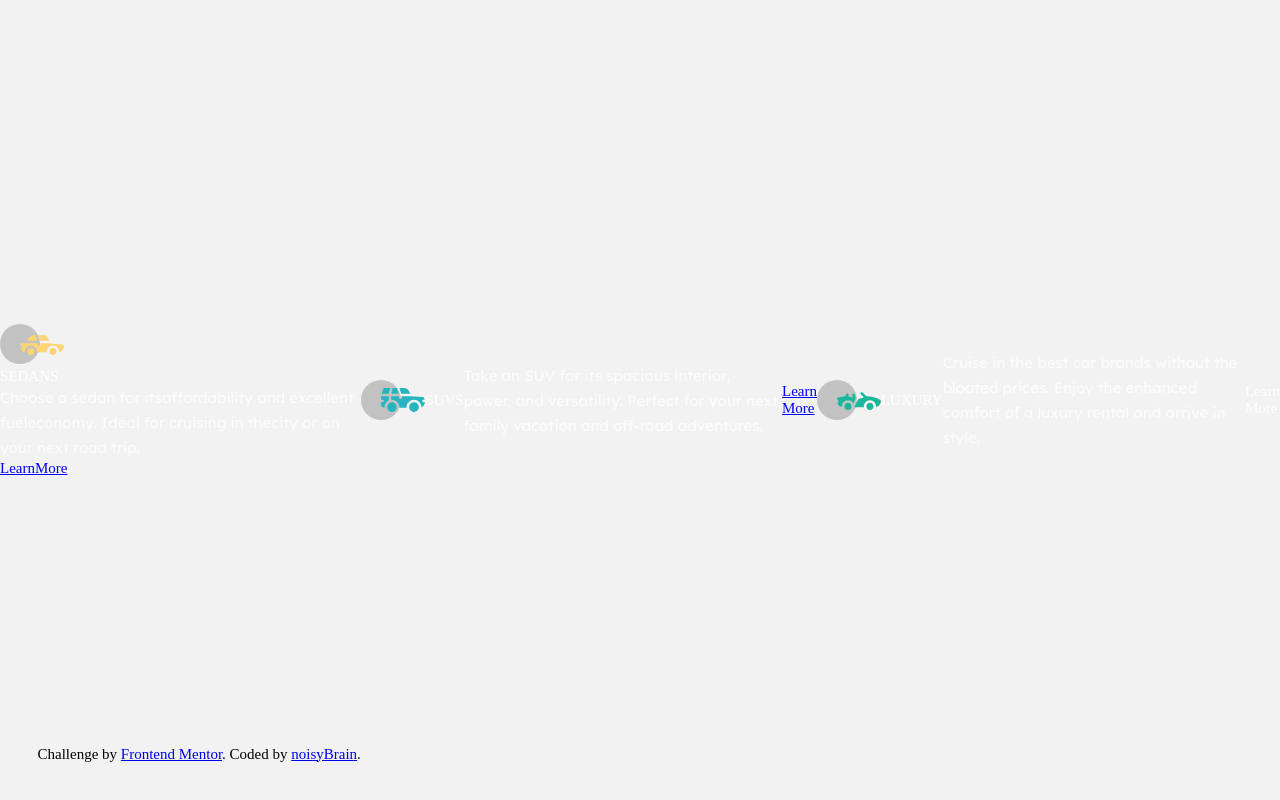
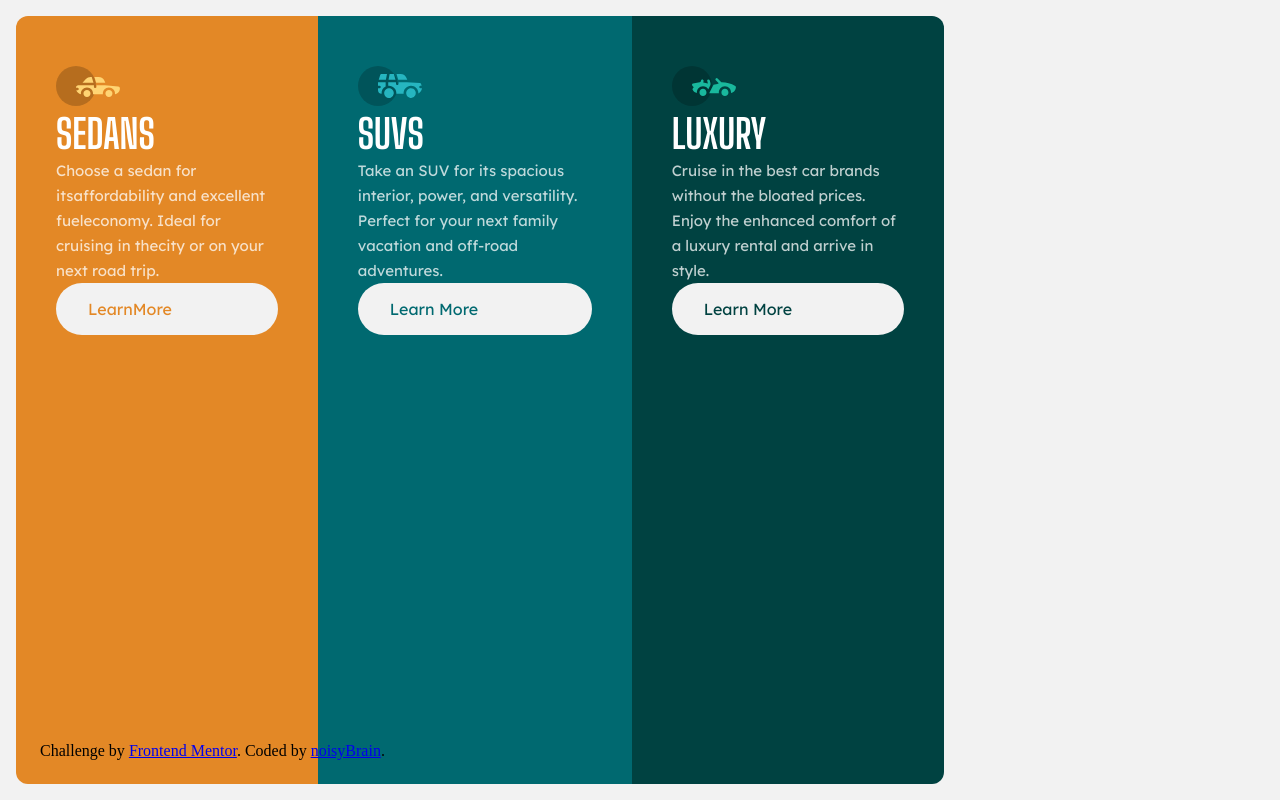
Before and after one commit to noisyBrain/3-column-preview-card-component-main, a plain HTML site: page index.html in a window 1280 px wide. Drawn offline with Linux system fonts and the light colour scheme.

Commit message:
Still refactoring

```diff
--- a/index.html
+++ b/index.html
@@ -25,25 +25,25 @@
         <img class="mainContainer__img" src="../images/icon-sedans.svg" alt="sedan-img">
         <header class="mainContainer__title">SEDANS</header>
         <p class="mainContainer__desc">Choose a sedan for itsaffordability and excellent fueleconomy. Ideal for cruising in thecity or on your next road trip.</p>
-        <a href="#" class="mainContainer__link">LearnMore</a>
+        <a class="mainContainer__link mainContainer__link-sedan" href="#">LearnMore</a>
 
       </section>
 
-      <section class="mainContainer">
+      <section class="mainContainer__suv">
 
         <img class="mainContainer__img" src="../images/icon-suvs.svg" alt="suvs-img">
         <header class="mainContainer__title" >SUVS</header>
         <p class="mainContainer__desc">Take an SUV for its spacious interior, power, and versatility. Perfect for  your next family vacation and off-road adventures.</p>
-        <a class="mainContainer__link" href="#">Learn More</a>
+        <a class="mainContainer__link mainContainer__link-suv" href="#">Learn More</a>
 
       </section>
 
-      <section class="mainContainer">
+      <section class="mainContainer__luxury">
 
         <img class="mainContainer__img" src="../images/icon-luxury.svg" alt="luxury-img">
-        <header>LUXURY</header>
+        <header class="mainContainer__title">LUXURY</header>
         <p class="mainContainer__desc">Cruise in the best car brands without the bloated   prices. Enjoy the enhanced  comfort of a luxury rental and arrive in style.</p>
-        <a class="mainContainer__link">Learn More</a>
+        <a class="mainContainer__link mainContainer__link-luxury" href="#">Learn More</a>
 
       </section>
 
--- a/style.css
+++ b/style.css
@@ -2,34 +2,44 @@
     margin:0;
     padding:0;
     box-sizing:border-box;
-    font-size:15px;
+    font-size:0.9375;
 }
 
 body {
     display:flex;
-    position:relative;
-    justify-content:center;
-    align-items:center;
-    height:100vh;
-    width:100vw;
+    /* justify-content: center; */
+    min-height:100vh;
+    padding:1rem;
     background-color:hsl(0, 0%, 95%);
 }
 
+/* .contenedor {
+    display:flex;
+    flex-direction: column;
+    max-width:20rem;
+    min-height:26.25rem;
+    overflow:hidden;
+} */
+
 .mainContainer {
     display:flex;
-    position:relative;
-    justify-content:center;
-    align-items:center;
+    max-width:58rem;
+    /* padding: 4.75rem 1.5rem; */
+    border-radius:0.75rem;
+    overflow:hidden;
     color:#fff;
 }
 
-.mainContainer div {
-    width:290px;
-    height:460px;
+.mainContainer__title {
+    font-size: 2.5rem;
+    font-family: Big Shoulders Display;
+}
+
+.mainContainer section {
     padding:50px 40px;
 }
 
-.mainContainer p {
+.mainContainer__desc {
     background-color: inherit;
     font-family: 'Lexend Deca', sans-serif;
     font-size:15px;
@@ -37,59 +47,47 @@ body {
     line-height: 25px;
 }
 
-.sedanContainer {
-    position:relative;
+.mainContainer__sedan {
     background:hsl(31, 77%, 52%);
-    border-top-left-radius: 5px;
-    border-bottom-left-radius: 5px;
 }
 
-div img {
-    display:flex;
-    position:relative;
-    background-color: inherit;
-}
-
-.suvsContainer {
-    position:relative;
+.mainContainer__suv {
     background: hsl(184, 100%, 22%);
 }
 
-.luxuryContainer {
-    position:relative;
+.mainContainer__luxury {
     background:hsl(179, 100%, 13%);
-    border-top-right-radius:10px;
-    border-bottom-right-radius:10px;
 }
 
-.button {
+.mainContainer__link {
     display:flex;
-    position:relative;
-    top:30px;
     font-family: 'Lexend Deca', sans-serif;
     border:none;
-    border-radius: 50px;
+    border-radius: 2.5em;
     background-color: hsl(0, 0%, 95%);
-    padding:13px 30px;
+    padding:1em 2em;
+    margin-bottom:0;
+    margin-top:auto;
+    text-decoration: none;
     cursor:pointer;
 
 }
 
-.button:hover {
+.mainContainer__link:hover {
     background-color:inherit;
     color:hsla(0, 0%, 100%, 0.75) !important;
     border:2px solid hsla(0, 0%, 100%, 0.75);;
 }
 
-#sedan-button {
+.mainContainer__link-sedan {
     color:hsl(31, 77%, 52%);
 }
 
-#suvs-button {
+.mainContainer__link-suv {
     color:hsl(184, 100%, 22%);
 }
 
-#luxury-button {
+.mainContainer__link-luxury {
     color:hsl(179, 100%, 13%);
 }
 
@@ -101,21 +99,21 @@ footer {
     padding:2.5rem;
 }
 
-span {
+/* span {
     font-family: 'Big Shoulders Display', cursive;
     font-size:36px;
     color:hsla(0, 0%, 100%, 0.9);
     background-color:inherit;
-}
+} */
 
-@media(max-width:375px) {
+@media(max-width:540px) {
     body {
         width:auto;
         height:auto;
     }
 
     .mainContainer {
-        flex-direction:column;
+        flex-flow:column wrap;
         }
 
 
```
